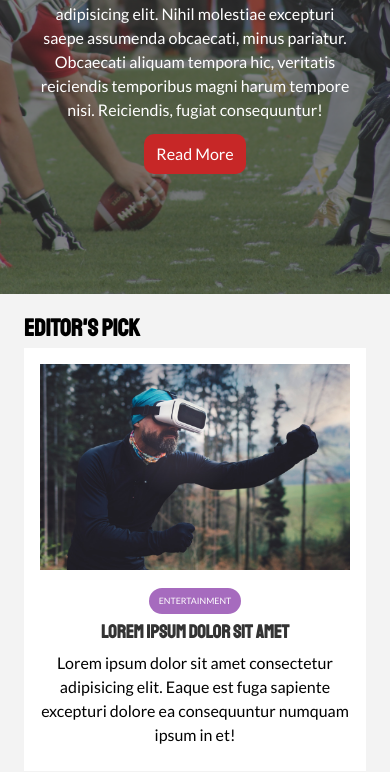
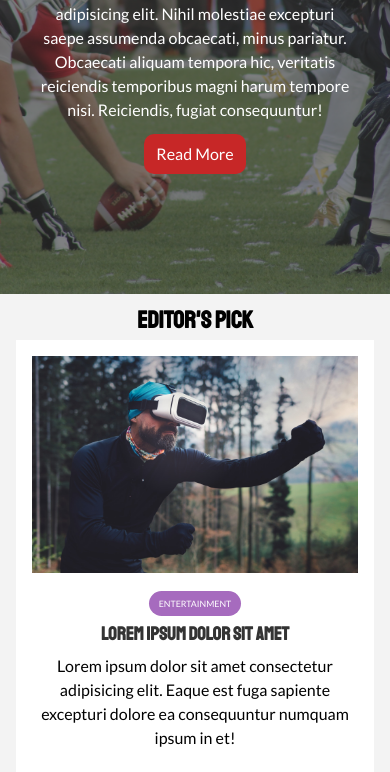
Before and after one commit to arnabK199/NewsGrid_WebsiteProject, a plain HTML site: page index.html in a window 390 px wide. Shown: the part 325-1097 px from the top of the page. Drawn offline with Linux system fonts and the light colour scheme.

Commit message:
Adjusted the alignment of Editors pick

```diff
--- a/css/mobile.css
+++ b/css/mobile.css
@@ -60,8 +60,12 @@
         text-align: center;
     }
 
+    #home-articles .container h2{
+        text-align: center;
+    }
+
     #home-articles{
-        padding: 1rem;
+        padding: 0.5rem;
     }
     .container{
         padding:0.5rem;
```
